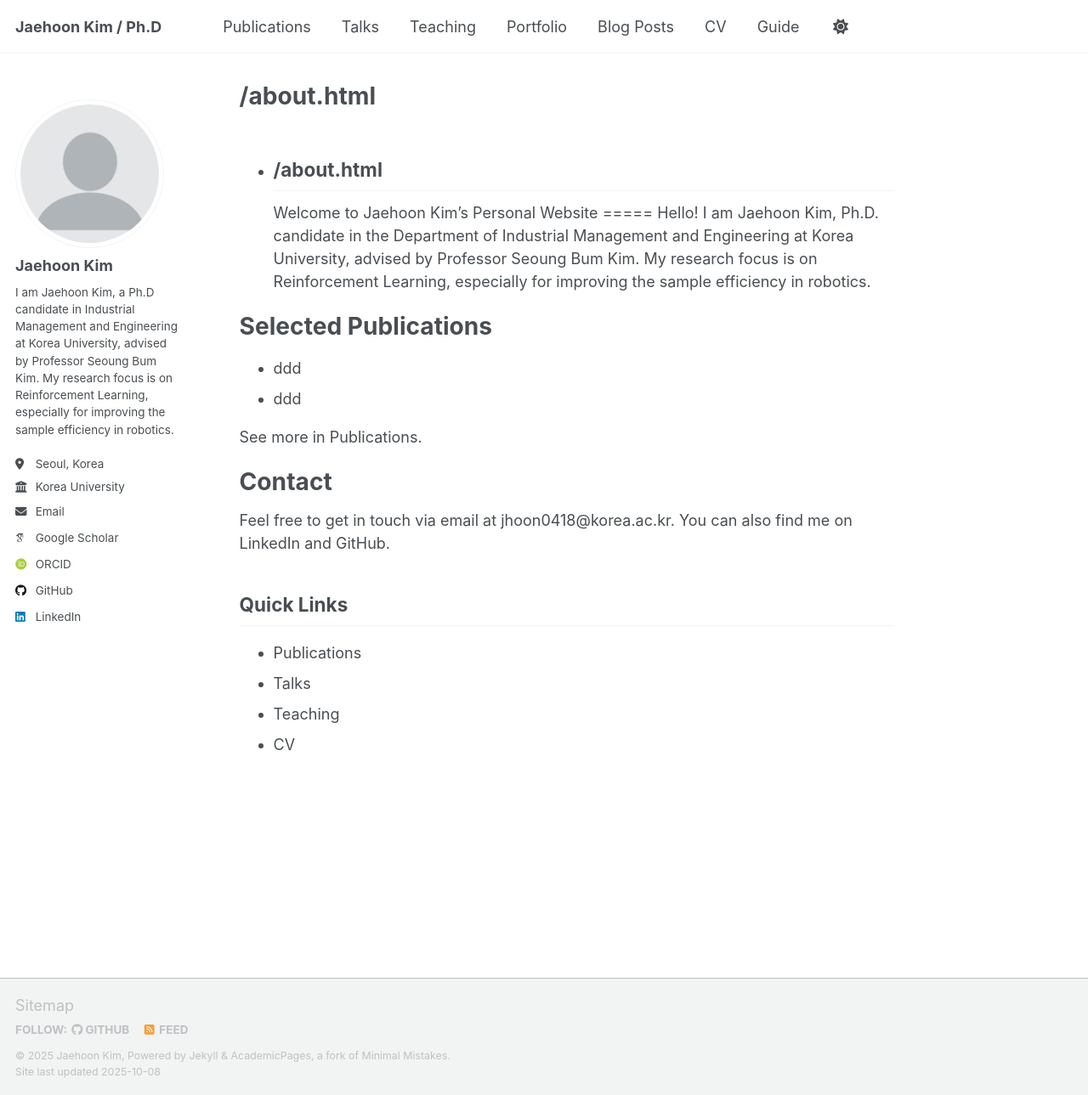
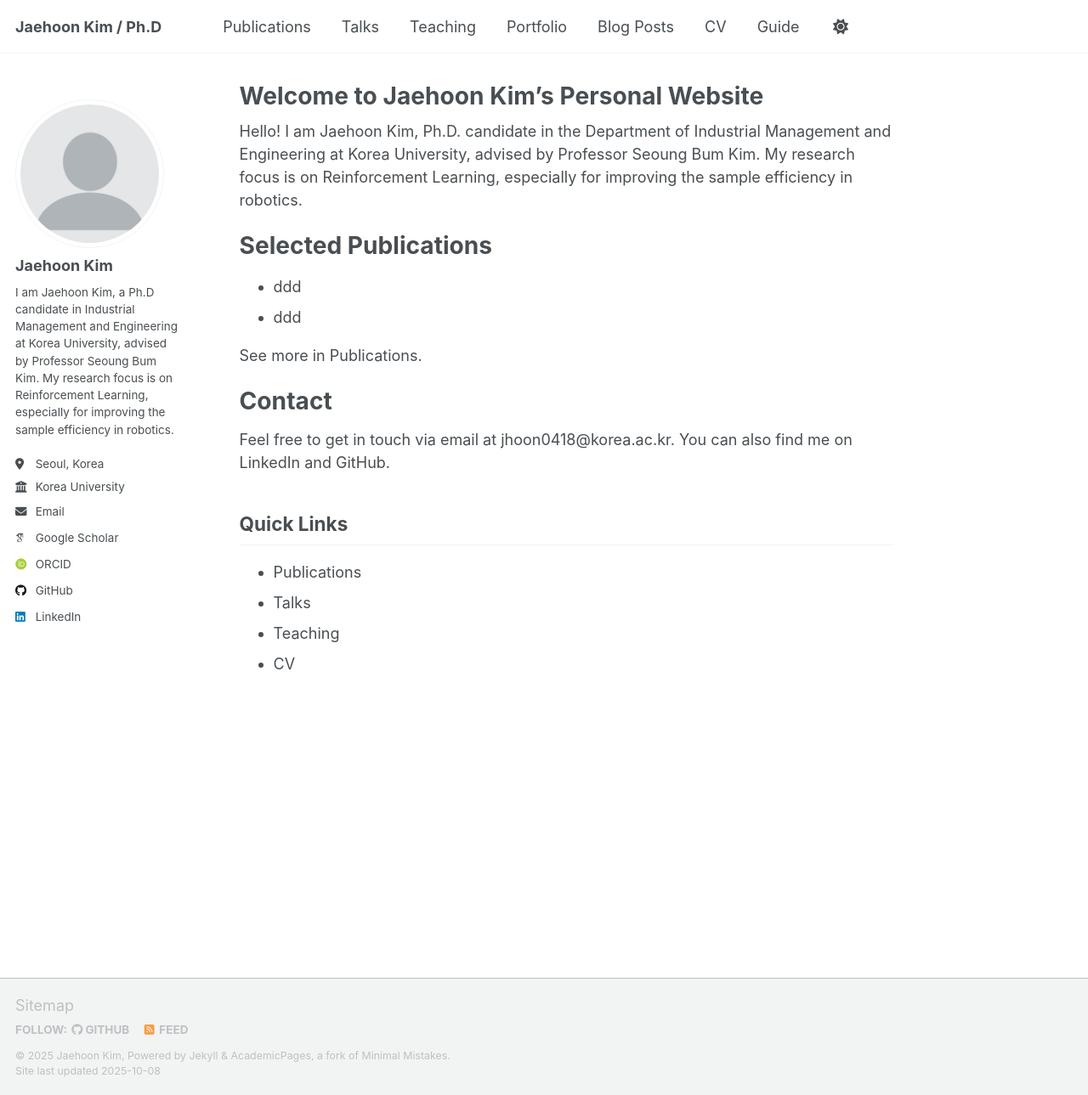
Before and after one commit to deepneuralnetworks/deepneuralnetworks.github.io, a Jekyll site: the page built from _pages/about.md, in a window 1280 px wide and 1289 px high. Shown: the whole window at 85% size. Built offline with Jekyll 4.4.1, drawn with Linux system fonts in a browser that asks for light colours; some web fonts are replaced; our own code applies the rules of GitHub Pages for plain Markdown files; a script that is not in the unit is left out; part of the change alters nothing that is shown.

Commit message:
Update about.md

```diff
--- a/_pages/about.md
+++ b/_pages/about.md
@@ -1,7 +1,11 @@
+---
+permalink: /
+title: "Welcome to Jaehoon Kim's Personal Website"
+author_profile: true
+redirect_from:
+  - /about/
   - /about.html
 ---
-Welcome to Jaehoon Kim's Personal Website
-=====
 Hello! I am Jaehoon Kim, Ph.D. candidate in the Department of Industrial Management and Engineering at Korea University, advised by Professor Seoung Bum Kim. My research focus is on Reinforcement Learning, especially for improving the sample efficiency in robotics.
 
 
```
